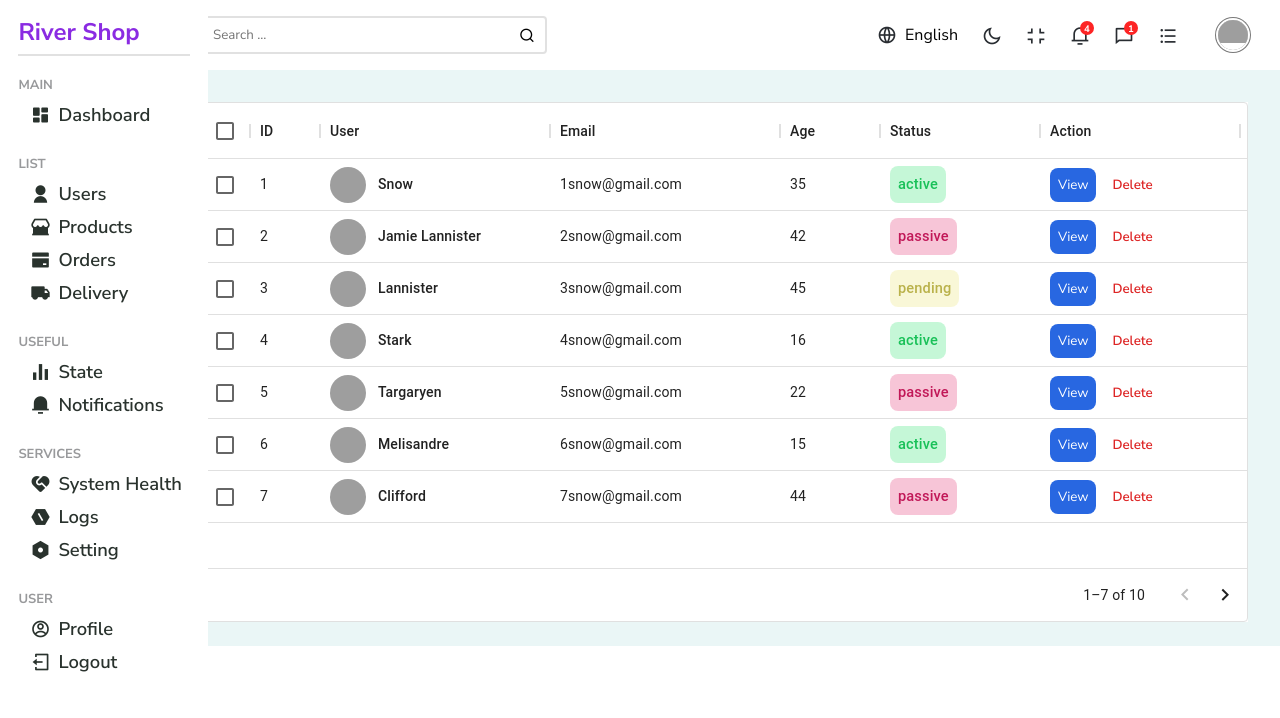
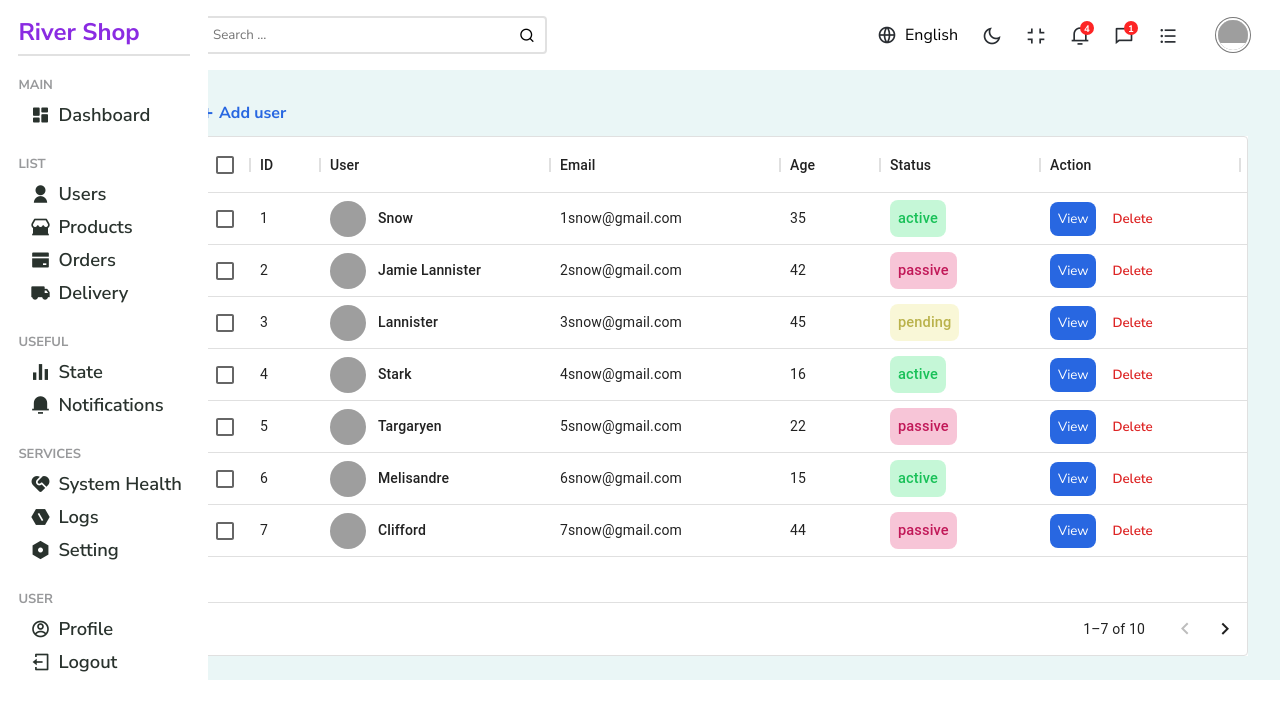
Before and after one commit to nonchain/Ecommerce-Admin-Panel, a React (Vite) app: page /users in a window 1280 px wide. Shown: the top 718 px of the page. Built offline with nearby package versions, Linux system fonts and the light colour scheme; grey boxes are pictures that could not be loaded.

Commit message:
Add link, Add new user

```diff
--- a/src/pages/list/List.jsx
+++ b/src/pages/list/List.jsx
@@ -1,5 +1,6 @@
 import { style } from '@mui/system';
 import React from 'react'
+import { Link } from 'react-router-dom';
 import TableData from '../../components/table/TableData';
 
 import styles from './list.module.scss';
@@ -7,6 +8,12 @@ import styles from './list.module.scss';
 const List = () => {
   return (
     <div>
+      <Link to={'new'}>
+        <span className={styles.add__user}>
+          <i className="ri-add-line"></i>
+          Add user
+        </span>
+      </Link>
       <div className={styles.table}>
         <TableData />
       </div>
--- a/src/pages/list/list.module.scss
+++ b/src/pages/list/list.module.scss
@@ -1,3 +1,14 @@
+.add__user {
+   color: #2867e1;
+   cursor: pointer;
+   font-size: 1rem;
+   font-weight: 700;
+   display: flex;
+   align-items: center;
+   gap: 0.25rem;
+}
+
 .table {
+   margin-top: 0.75rem;
    background-color: #fff;
 }
```
